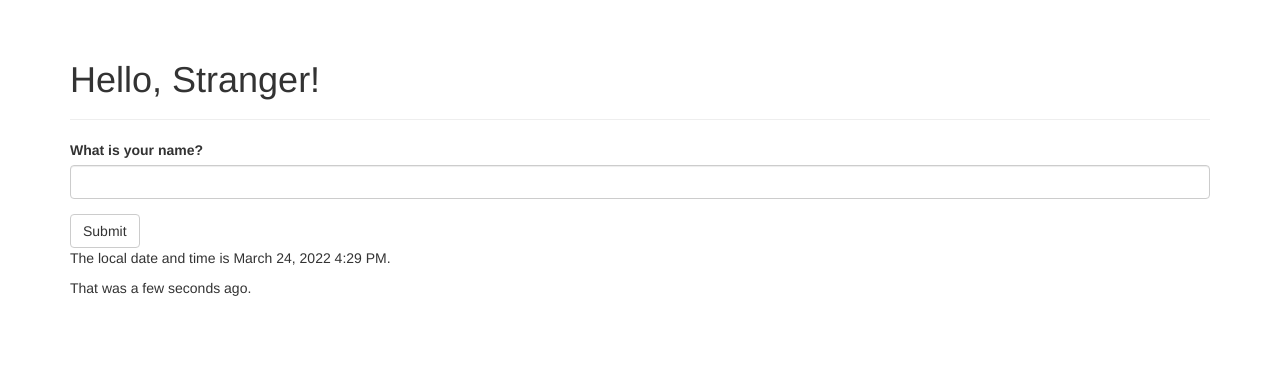
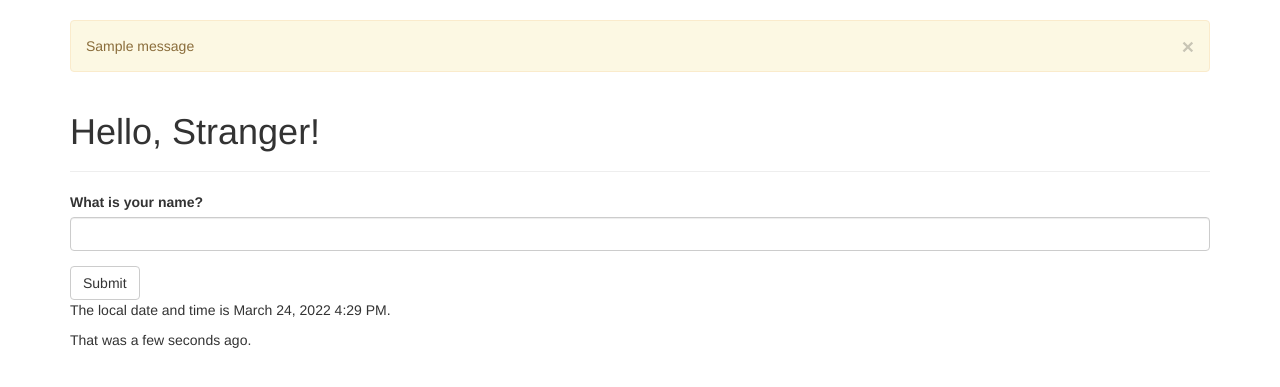
Before and after one commit to froland-git/purple, a Flask app: page / in a window 1280 px wide. Shown: the part 52-439 px from the top of the page. Run offline with Flask 2, Linux system fonts and the light colour scheme; one stand-in notice (Sample message) is shown; some libraries are stand-ins or nearby versions.

Commit message:
[04c] Message flashing (#13)

```diff
--- a/hello.py
+++ b/hello.py
@@ -1,4 +1,4 @@
-from flask import Flask, render_template, session, redirect, url_for
+from flask import Flask, render_template, session, redirect, url_for, flash
 from flask_script import Manager
 from flask_bootstrap import Bootstrap
 from flask_moment import Moment
@@ -33,6 +33,9 @@ def internal_server_error(e):
 def index():
     form = NameForm()
     if form.validate_on_submit():
+        old_name = session.get('name')
+        if old_name is not None and old_name != form.name.data:
+            flash('Looks like you have changed your name!')
         session['name'] = form.name.data
         return redirect(url_for('index')) # Post --> Redirect --> Get
     return render_template('index.html', current_time=datetime.utcnow(), form=form, name=session.get('name'))
--- a/templates/base.html
+++ b/templates/base.html
@@ -31,6 +31,13 @@
 
 {% block content %}
 <div class="container">
+    {% for message in get_flashed_messages() %}
+    <div class="alert alert-warning">
+        <button type="button" class="close" data-dismiss="alert">&times;</button>
+        {{ message }}
+    </div>
+    {% endfor %}
+
     {% block page_content %} {% endblock %}
 </div>
 {% endblock %}
```
